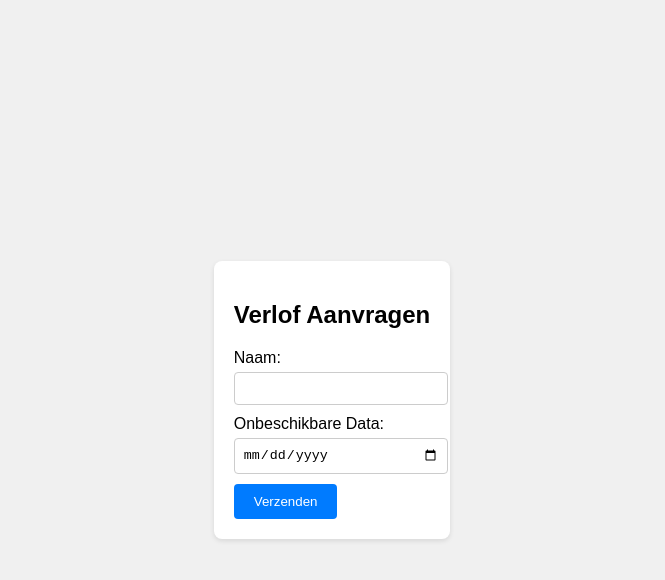
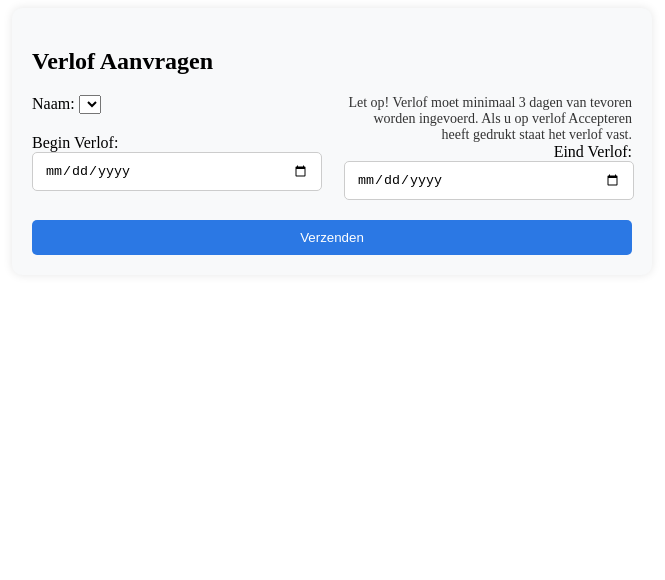
Before and after one commit to Viper10810/Hverhuur, a website with bundled scripts: page Hub/frontend/html/verlof.html in a window 1280 px wide. Shown: the whole page, without its empty margins (308-973 px from the left). Built offline with nearby package versions, Linux system fonts and the light colour scheme; no server answers; files whose address does not match are found by name.

Commit message:
Add files via upload

```diff
--- a/Hub/frontend/html/verlof.html
+++ b/Hub/frontend/html/verlof.html
@@ -4,24 +4,49 @@
     <meta charset="UTF-8">
     <meta name="viewport" content="width=device-width, initial-scale=1.0">
     <title>Verlof Aanvragen</title>
-    <link rel="stylesheet" href="verlof.css">
+    <link rel="stylesheet" href="../style/verlof.css">
 </head>
 <body>
     <div class="availability-container">
         <h2>Verlof Aanvragen</h2>
         <form id="availabilityForm">
-            <div class="input-group">
-                <label for="name">Naam:</label>
-                <input type="text" id="name" name="name" required>
+            <div class="top-left">
+                <div class="input-group">
+                    <label for="name">Naam:</label>
+                    <select id="name" name="name" required>
+                        <!-- Dropdown options will be populated dynamically -->
+                    </select>
+                </div>
             </div>
-            <div class="input-group">
-                <label for="unavailableDates">Onbeschikbare Data:</label>
-                <input type="date" id="unavailableDates" name="unavailableDates" required>
+            <div class="top-right">
+                <p>Let op! Verlof moet minimaal 3 dagen van tevoren worden ingevoerd. Als u op verlof Accepteren heeft gedrukt staat het verlof vast.</p>
+            </div>
+            <div class="bottom-left">
+                <div class="input-group">
+                    <label for="startDate">Begin Verlof:</label>
+                    <input type="date" id="startDate" name="startDate" required min="" onchange="setEndDateMin()">
+                </div>
+            </div>
+            <div class="bottom-right">
+                <div class="input-group">
+                    <label for="endDate">Eind Verlof:</label>
+                    <input type="date" id="endDate" name="endDate" required min="">
+                </div>
             </div>
             <button type="submit">Verzenden</button>
         </form>
     </div>
 
     <script src="verlof.js"></script>
+    <script>
+        function setEndDateMin() {
+            const startDateInput = document.getElementById('startDate');
+            const endDateInput = document.getElementById('endDate');
+
+            if (startDateInput && endDateInput) {
+                endDateInput.min = startDateInput.value;
+            }
+        }
+    </script>
 </body>
 </html>
--- a/Hub/frontend/src/verlof.ts
+++ b/Hub/frontend/src/verlof.ts
@@ -1,8 +1,48 @@
-document.getElementById('availabilityForm').addEventListener('submit', async function(event) {
+// Get the availability form element
+const availabilityForm = document.getElementById('availabilityForm') as HTMLFormElement;
+
+// Check if the form element exists
+if (availabilityForm) {
+    // Fetch the list of captains from the backend
+    fetch('/getCaptains')
+        .then(response => {
+            if (!response.ok) {
+                throw new Error('Failed to fetch captains');
+            }
+            return response.json();
+        })
+        .then(captains => {
+            // Populate the dropdown with captain names
+            const naamDropdown = document.getElementById('name') as HTMLSelectElement;
+            naamDropdown.innerHTML = captains.map((captain: any) => `<option value="${captain.CaptainEmail}">${captain.CaptainEmail}</option>`).join('');
+        })
+        .catch(error => {
+            console.error('Error fetching captains:', error);
+        });
+
+    // Add event listener for form submission
+    availabilityForm.addEventListener('submit', async function(event) {
         event.preventDefault();
         const formData = new FormData(this);
         const name = formData.get('name');
-    const unavailableDates = formData.get('unavailableDates');
+        const startDate = new Date(formData.get('startDate') as string);
+        const endDate = new Date(formData.get('endDate') as string);
+
+        // Calculate the current date plus three days
+        const minDate = new Date();
+        minDate.setDate(minDate.getDate() + 3);
+
+        // Check if the start date is at least 3 days ahead
+        if (startDate < minDate) {
+            alert('Begin verlof moet minimaal 3 dagen in de toekomst zijn.');
+            return;
+        }
+
+        // Check if all fields are filled out
+        if (!name || !startDate || !endDate || startDate >= endDate) {
+            alert('Vul alle velden correct in. Begin verlof moet voor eind verlof liggen.');
+            return;
+        }
 
         try {
             const response = await fetch('/submitAvailability', {
@@ -10,16 +50,19 @@ document.getElementById('availabilityForm').addEventListener('submit', async fun
                 headers: {
                     'Content-Type': 'application/json'
                 },
-            body: JSON.stringify({ name, unavailableDates })
+                body: JSON.stringify({ name, startDate, endDate })
             });
 
-        if (response.ok) {
+            if (!response.ok) {
+                throw new Error('Failed to submit availability');
+            }
+
             alert('Verlof succesvol ingediend!');
-        } else {
-            alert('Verlof indienen mislukt');
-        }
         } catch (error) {
             console.error('Fout bij het indienen van verlof:', error);
             alert('Er is een fout opgetreden bij het indienen van verlof');
         }
     });
+} else {
+    console.error('Element with ID "availabilityForm" not found');
+}
--- a/Hub/frontend/style/verlof.css
+++ b/Hub/frontend/style/verlof.css
@@ -1,48 +1,63 @@
-body {
-    font-family: Arial, sans-serif;
-    margin: 0;
-    padding: 0;
-    display: flex;
-    justify-content: center;
-    align-items: center;
-    height: 100vh;
-    background-color: #f0f0f0;
+.availability-container {
+    max-width: 600px;
+    margin: 0 auto;
+    padding: 20px;
+    background-color: #f8f9fa;
+    border-radius: 10px;
+    box-shadow: 0 0 10px rgba(0, 0, 0, 0.1);
 }
 
-.availability-container {
+input[type="date"] {
+    width: calc(100% - 24px);
+    padding: 10px 12px;
+    border-radius: 5px;
+    border: 1px solid #ccc;
     background-color: #fff;
-    border-radius: 8px;
-    padding: 20px;
-    box-shadow: 0 2px 5px rgba(0, 0, 0, 0.1);
 }
 
 .input-group {
-    margin-bottom: 10px;
+    margin-bottom: 20px;
 }
 
-.input-group label {
-    display: block;
-    margin-bottom: 5px;
+.top-left {
+    float: left;
+    width: 48%;
 }
 
-.input-group input[type="text"],
-.input-group input[type="date"] {
-    width: 100%;
-    padding: 8px;
-    border-radius: 4px;
-    border: 1px solid #ccc;
+.top-right {
+    float: right;
+    width: 48%;
+    text-align: right;
 }
 
-button {
-    background-color: #007bff;
-    color: #fff;
-    padding: 10px 20px;
-    border: none;
-    border-radius: 4px;
-    cursor: pointer;
-    transition: background-color 0.3s ease;
+.bottom-left {
+    float: left;
+    width: 48%;
 }
 
-button:hover {
-    background-color: #0056b3;
+.bottom-right {
+    float: right;
+    width: 48%;
+    text-align: right;
 }
+
+button[type="submit"] {
+    display: block;
+    width: 100%;
+    padding: 10px;
+    background-color: #2b78e4;
+    color: #fff;
+    border: none;
+    border-radius: 5px;
+    cursor: pointer;
+}
+
+button[type="submit"]:hover {
+    background-color: #1f5db2;
+}
+
+p {
+    font-size: 14px;
+    color: #333;
+    margin: 0;
+}
```
Also changed, not shown: Hub/frontend/src/adminverlof.ts (+8 -22 lines), Hub/frontend/build/adminverlof.js (added), Hub/frontend/build/index.js (added), Hub/frontend/build/verlof.js (added). Lines whose indentation alone changed are shown as unchanged.
